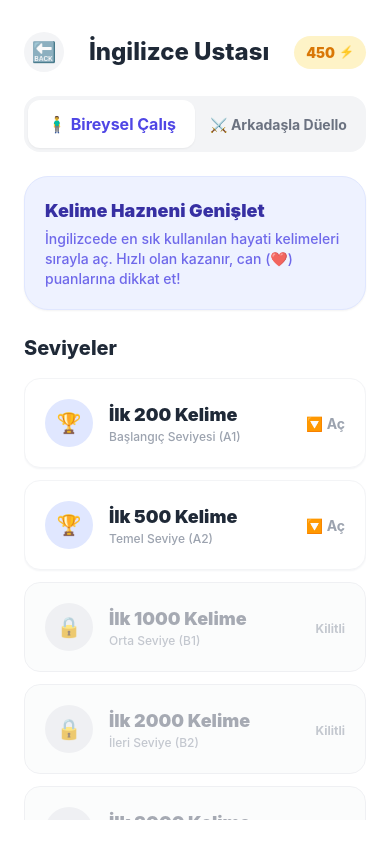
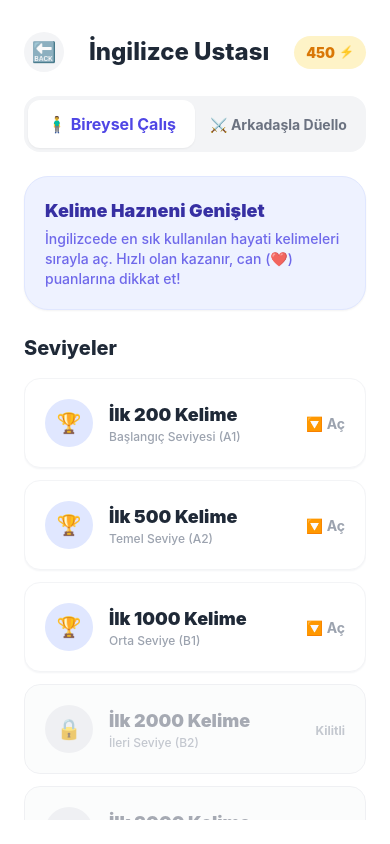
Before and after one commit to irfanunaal-eng/brainmate-app, a React Native app: screen /GameLobbyScreen in a window 390 px wide. Built offline with nearby package versions, Linux system fonts and the light colour scheme.

Commit message:
feat: dynamically calculate stages and chunk sizes for varying level difficulty bounds

```diff
--- a/screens/GameLobbyScreen.tsx
+++ b/screens/GameLobbyScreen.tsx
@@ -3,11 +3,11 @@ import { View, Text, SafeAreaView, TouchableOpacity, ScrollView, Animated } from
 import { useNavigation } from '@react-navigation/native';
 
 const LEVELS = [
-  { id: '200', title: 'İlk 200 Kelime', desc: 'Başlangıç Seviyesi (A1)', unlocked: true, stars: 3 },
-  { id: '500', title: 'İlk 500 Kelime', desc: 'Temel Seviye (A2)', unlocked: true, stars: 1 },
-  { id: '1000', title: 'İlk 1000 Kelime', desc: 'Orta Seviye (B1)', unlocked: false, stars: 0 },
-  { id: '2000', title: 'İlk 2000 Kelime', desc: 'İleri Seviye (B2)', unlocked: false, stars: 0 },
-  { id: '3000', title: 'İlk 3000 Kelime', desc: 'Akıcı (C1)', unlocked: false, stars: 0 },
+  { id: '200', title: 'İlk 200 Kelime', desc: 'Başlangıç Seviyesi (A1)', unlocked: true, stars: 3, stages: 10, words: 20 },
+  { id: '500', title: 'İlk 500 Kelime', desc: 'Temel Seviye (A2)', unlocked: true, stars: 1, stages: 20, words: 25 },
+  { id: '1000', title: 'İlk 1000 Kelime', desc: 'Orta Seviye (B1)', unlocked: true, stars: 0, stages: 20, words: 50 },
+  { id: '2000', title: 'İlk 2000 Kelime', desc: 'İleri Seviye (B2)', unlocked: false, stars: 0, stages: 40, words: 50 },
+  { id: '3000', title: 'İlk 3000 Kelime', desc: 'Akıcı (C1)', unlocked: false, stars: 0, stages: 60, words: 50 },
 ];
 
 export function GameLobbyScreen() {
@@ -97,8 +97,8 @@ export function GameLobbyScreen() {
               {expandedLevel === level.id && (
                 <View className="bg-indigo-50/50 rounded-b-2xl border border-t-0 border-indigo-100 p-2 mx-2">
                    <View className="flex-row flex-wrap justify-between p-2">
-                     {[...Array(10)].map((_, i) => {
-                        const isStageUnlocked = i < 2; // Demo: first two are unlocked
+                     {[...Array(level.stages)].map((_, i) => {
+                        const isStageUnlocked = i < 3; // Demo: first three stages unlocked
                         return (
                           <TouchableOpacity
                             key={i}
@@ -107,7 +107,7 @@ export function GameLobbyScreen() {
                             className={`w-[48%] py-3 mb-2 rounded-xl items-center border ${isStageUnlocked ? 'bg-white border-indigo-200 shadow-sm' : 'bg-gray-100 border-gray-200 opacity-60'}`}
                           >
                              <Text className={`font-bold ${isStageUnlocked ? 'text-indigo-800' : 'text-gray-400'}`}>Aşama {i+1}</Text>
-                             <Text className="text-[10px] text-gray-400 mt-0.5">20 Kelime</Text>
+                             <Text className="text-[10px] text-gray-400 mt-0.5">{level.words} Kelime</Text>
                           </TouchableOpacity>
                         );
                      })}
```
